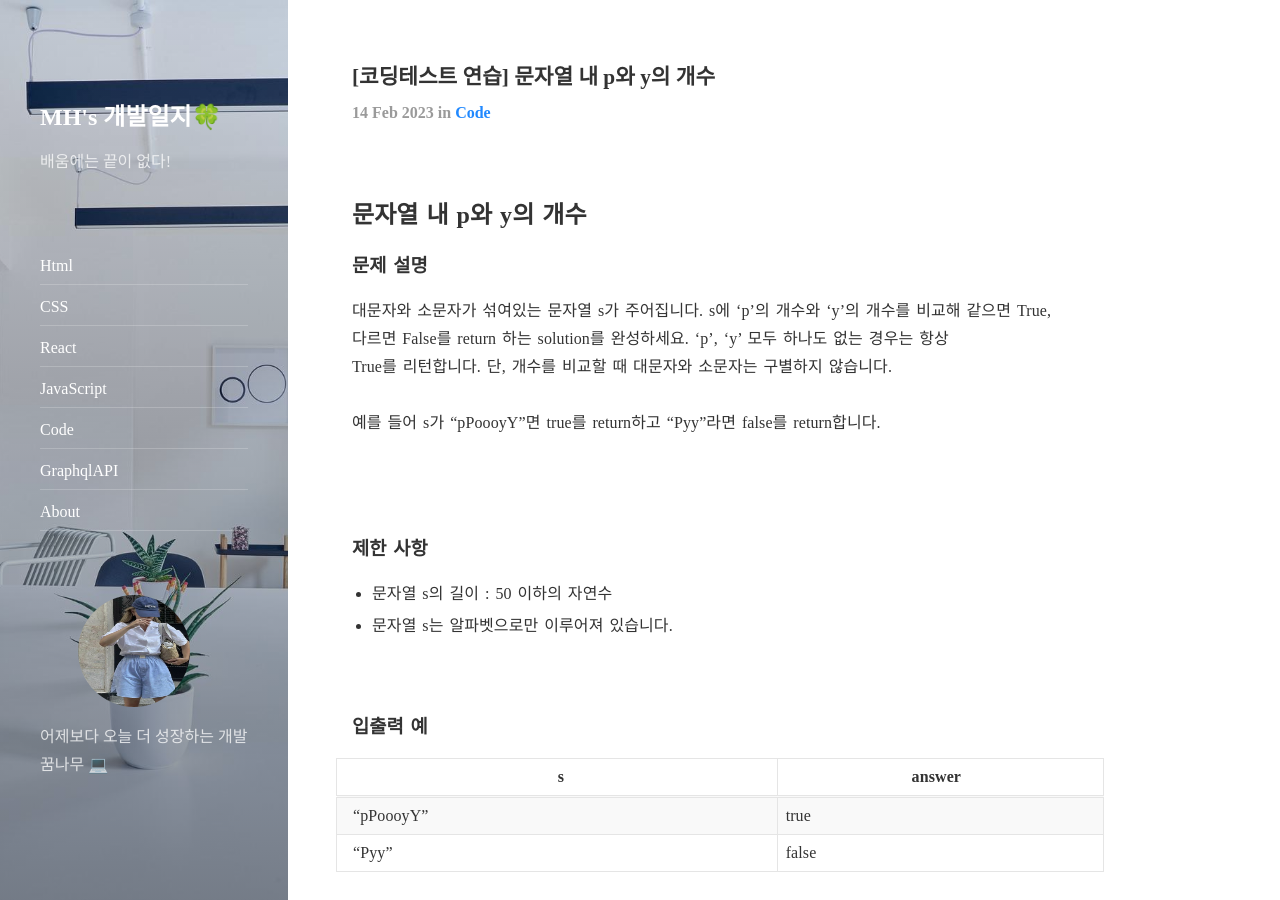
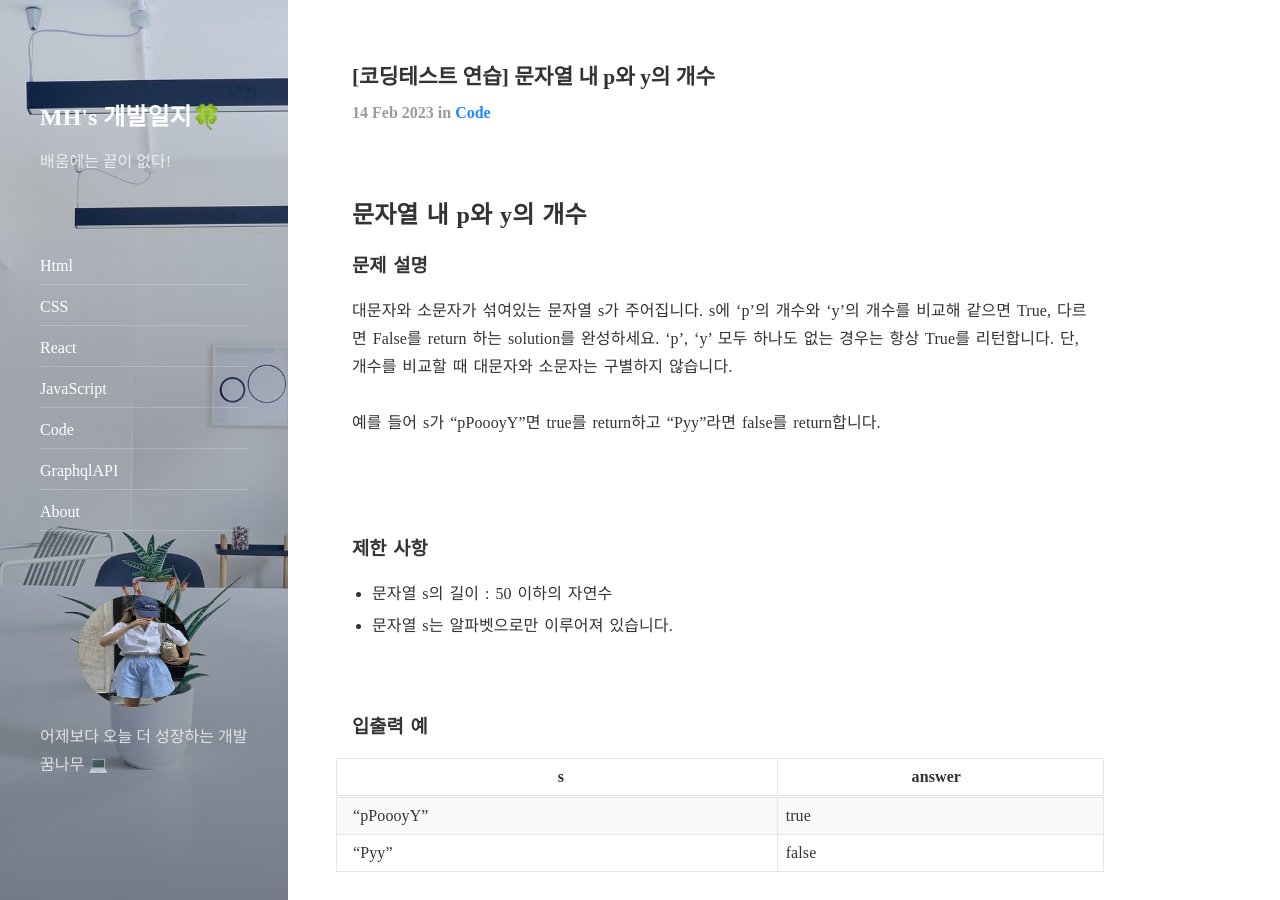
Before and after one commit to MyeongheeJung/MyeongheeJung.github.io, a Jekyll site: the page built from _posts/2023-02-14-algorithm-test.md, in a window 1280 px wide and 900 px high. Built offline with Jekyll 4.4.1, drawn with Linux system fonts in a browser that asks for light colours; nearby versions of some CDN libraries; comment, search, counter and statistics services are not loaded.

```diff
--- a/_posts/2023-02-14-algorithm-test.md
+++ b/_posts/2023-02-14-algorithm-test.md
@@ -10,7 +10,7 @@ comments: true
 
 ### 문제 설명
 
-대문자와 소문자가 섞여있는 문자열 s가 주어집니다. s에 'p'의 개수와 'y'의 개수를 비교해 같으면 True,<br>다르면 False를 return 하는 solution를 완성하세요. 'p', 'y' 모두 하나도 없는 경우는 항상<br> True를 리턴합니다. 단, 개수를 비교할 때 대문자와 소문자는 구별하지 않습니다.<br>
+대문자와 소문자가 섞여있는 문자열 s가 주어집니다. s에 'p'의 개수와 'y'의 개수를 비교해 같으면 True, 다르면 False를 return 하는 solution를 완성하세요. 'p', 'y' 모두 하나도 없는 경우는 항상 True를 리턴합니다. 단, 개수를 비교할 때 대문자와 소문자는 구별하지 않습니다.<br>
 <br>
 예를 들어 s가 "pPoooyY"면 true를 return하고 "Pyy"라면 false를 return합니다.
 
```
Also changed, not shown: _posts/2023-02-14-algorithm-test2.md (+1 -1 lines).
